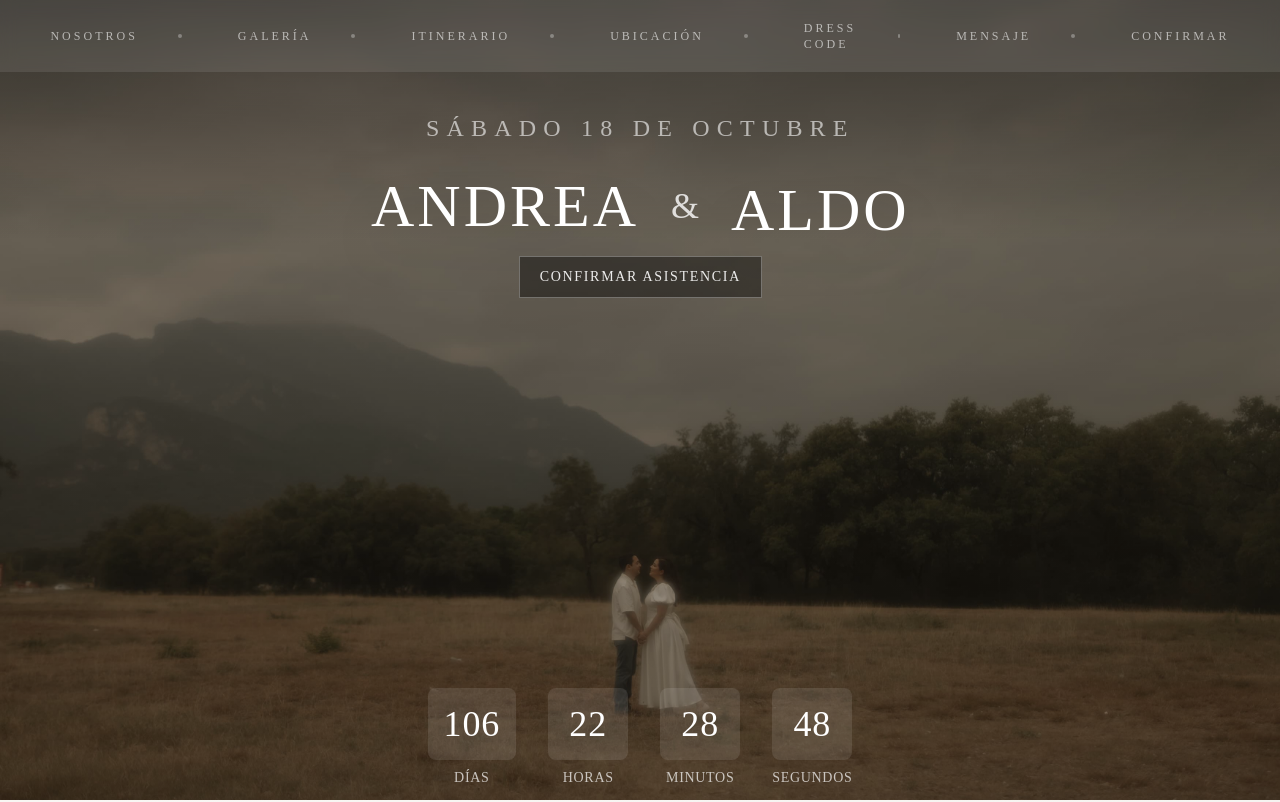
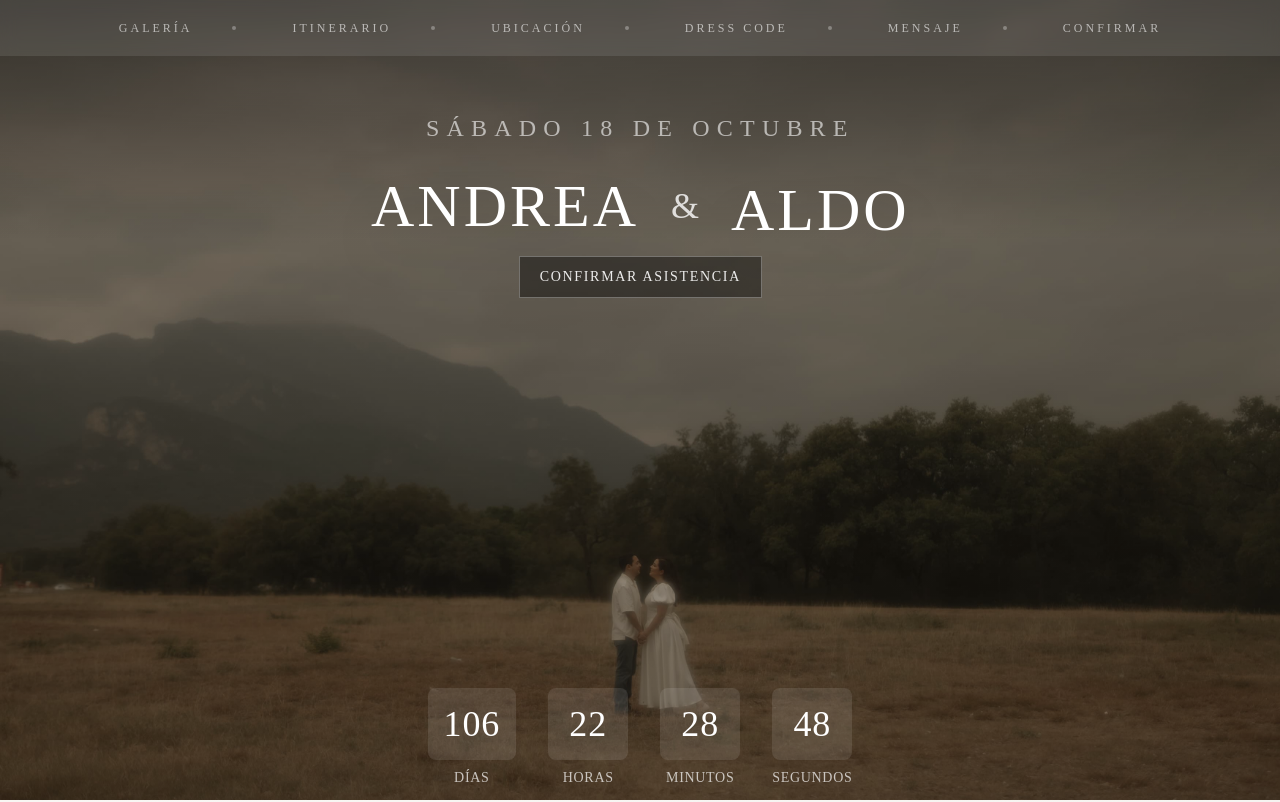
Before and after one commit to AlejoReyna/wedding_invitation, a Next.js app: page / in a window 1280 px wide. Shown: the top 802 px of the page. Built offline with nearby package versions, Linux system fonts and the light colour scheme.

Commit message:
good navbar

```diff
--- a/src/app/components/Navbar.tsx
+++ b/src/app/components/Navbar.tsx
@@ -11,12 +11,11 @@ const Navbar = () => {
   const [isScrolled, setIsScrolled] = useState(false);
   const [isVisible, setIsVisible] = useState(true);
   const [lastScrollY, setLastScrollY] = useState(0);
-  const [isInRSVPSection, setIsInRSVPSection] = useState(false);
+  const [isInFooterSection, setIsInFooterSection] = useState(false);
   const [isMobileMenuOpen, setIsMobileMenuOpen] = useState(false);
   const { isNightMode } = useTheme();
 
   const navigationItems: NavigationItem[] = [
-    { id: 'nosotros', label: 'Nosotros' },
     { id: 'galeria', label: 'Galería' },
     { id: 'itinerario', label: 'Itinerario' },
     { id: 'ubicacion', label: 'Ubicación' },
@@ -29,35 +28,38 @@ const Navbar = () => {
     const handleScroll = () => {
       const currentScrollY = window.scrollY;
 
-      // Detectar dirección del scroll
+      // Lógica para ocultar/mostrar la navbar al hacer scroll
       if (currentScrollY > lastScrollY && currentScrollY > 100) {
-        // Scrolleando hacia abajo y ya pasó los primeros 100px
         setIsVisible(false);
-        setIsMobileMenuOpen(false); // Cerrar menú móvil al hacer scroll
-      } else if (currentScrollY < lastScrollY || currentScrollY <= 100) {
-        // Scrolleando hacia arriba o está en el top
+        setIsMobileMenuOpen(false);
+      } else {
         setIsVisible(true);
       }
 
-      // Determinar si está scrolleado para cambiar el estilo
-      const nosotrosSection = document.getElementById('nosotros');
-      if (nosotrosSection) {
-        const rect = nosotrosSection.getBoundingClientRect();
-        setIsScrolled(rect.top <= 100);
-      }
+      // Lógica para el fondo de la navbar
+      const heroSection = document.querySelector('section'); // Asumiendo que la primera sección es hero
+      const footerSection = document.getElementById('footer');
 
-      // Detectar si está en la sección RSVP
-      const rsvpSection = document.getElementById('rsvp');
-      if (rsvpSection) {
-        const rect = rsvpSection.getBoundingClientRect();
+      if (heroSection && footerSection) {
+        const heroRect = heroSection.getBoundingClientRect();
+        const footerRect = footerSection.getBoundingClientRect();
         const windowHeight = window.innerHeight;
-        setIsInRSVPSection(rect.top <= windowHeight * 0.5 && rect.bottom >= windowHeight * 0.5);
+
+        // Es transparente si el final de la sección hero aún está visible
+        const isHeroVisible = heroRect.bottom > 100;
+        setIsScrolled(!isHeroVisible);
+
+        // Es transparente si el inicio del footer está a menos del 50% de la altura de la ventana
+        const isFooterVisible = footerRect.top < windowHeight * 0.5;
+        setIsInFooterSection(isFooterVisible);
       }
 
       setLastScrollY(currentScrollY);
     };
 
-    window.addEventListener('scroll', handleScroll);
+    window.addEventListener('scroll', handleScroll, { passive: true });
+    handleScroll(); // Llamar una vez al inicio para establecer el estado inicial
+
     return () => window.removeEventListener('scroll', handleScroll);
   }, [lastScrollY]);
 
@@ -67,13 +69,13 @@ const Navbar = () => {
       return 'bg-black/95 shadow-lg hover:bg-black';
     }
 
-    if (isInRSVPSection) {
+    // En la sección hero (cuando no está scrolled), usar fondo transparente
+    if (!isScrolled || isInFooterSection) {
       return 'bg-white/10 hover:bg-white/15';
     }
 
-    return isScrolled
-      ? 'bg-white/95 shadow-lg hover:bg-white'
-      : 'bg-white/10 hover:bg-white/15';
+    // En todas las demás secciones, usar fondo blanco
+    return 'bg-white/95 shadow-lg hover:bg-white';
   };
 
   const getTextStyle = () => {
@@ -81,13 +83,13 @@ const Navbar = () => {
       return 'text-white/70 hover:text-white';
     }
 
-    if (isInRSVPSection) {
+    // En la sección hero (cuando no está scrolled), usar texto blanco
+    if (!isScrolled || isInFooterSection) {
       return 'text-white/60 hover:text-white';
     }
 
-    return isScrolled
-      ? 'text-black/70 hover:text-black'
-      : 'text-white/60 hover:text-white';
+    // En todas las demás secciones, usar texto #543c24
+    return 'text-[#543c24]/70 hover:text-[#543c24]';
   };
 
   const getLineStyle = () => {
@@ -95,11 +97,13 @@ const Navbar = () => {
       return 'bg-white';
     }
 
-    if (isInRSVPSection) {
+    // En la sección hero (cuando no está scrolled), usar línea blanca
+    if (!isScrolled || isInFooterSection) {
       return 'bg-white';
     }
 
-    return isScrolled ? 'bg-black' : 'bg-white';
+    // En todas las demás secciones, usar línea #543c24
+    return 'bg-[#543c24]';
   };
 
   const getDecorativeLineStyle = () => {
@@ -107,11 +111,13 @@ const Navbar = () => {
       return 'bg-white/30';
     }
 
-    if (isInRSVPSection) {
+    // En la sección hero (cuando no está scrolled), usar línea decorativa blanca
+    if (!isScrolled || isInFooterSection) {
       return 'bg-white/30';
     }
 
-    return isScrolled ? 'bg-black/30' : 'bg-white/30';
+    // En todas las demás secciones, usar línea decorativa #543c24
+    return 'bg-[#543c24]/30';
   };
 
   const handleNavClick = (id: string) => {
@@ -198,7 +204,7 @@ const Navbar = () => {
                 </a>
                 {index < 3 && (
                   <span className={`ml-2 sm:ml-3 transition-colors duration-500 ${
-                    isNightMode ? 'text-white/30' : (isInRSVPSection ? 'text-white/30' : (isScrolled ? 'text-black/30' : 'text-white/30'))
+                    isNightMode ? 'text-white/30' : (!isScrolled || isInFooterSection ? 'text-white/30' : 'text-[#543c24]/30')
                   }`}>·</span>
                 )}
               </li>
--- a/src/app/page.tsx
+++ b/src/app/page.tsx
@@ -25,6 +25,7 @@ export default function Home() {
       <Navbar />
       <ScrollIndicator />
       <section
+        id="hero-section"
         ref={heroSectionRef}
         className="relative flex flex-col min-h-screen overflow-hidden"
         style={{
```
